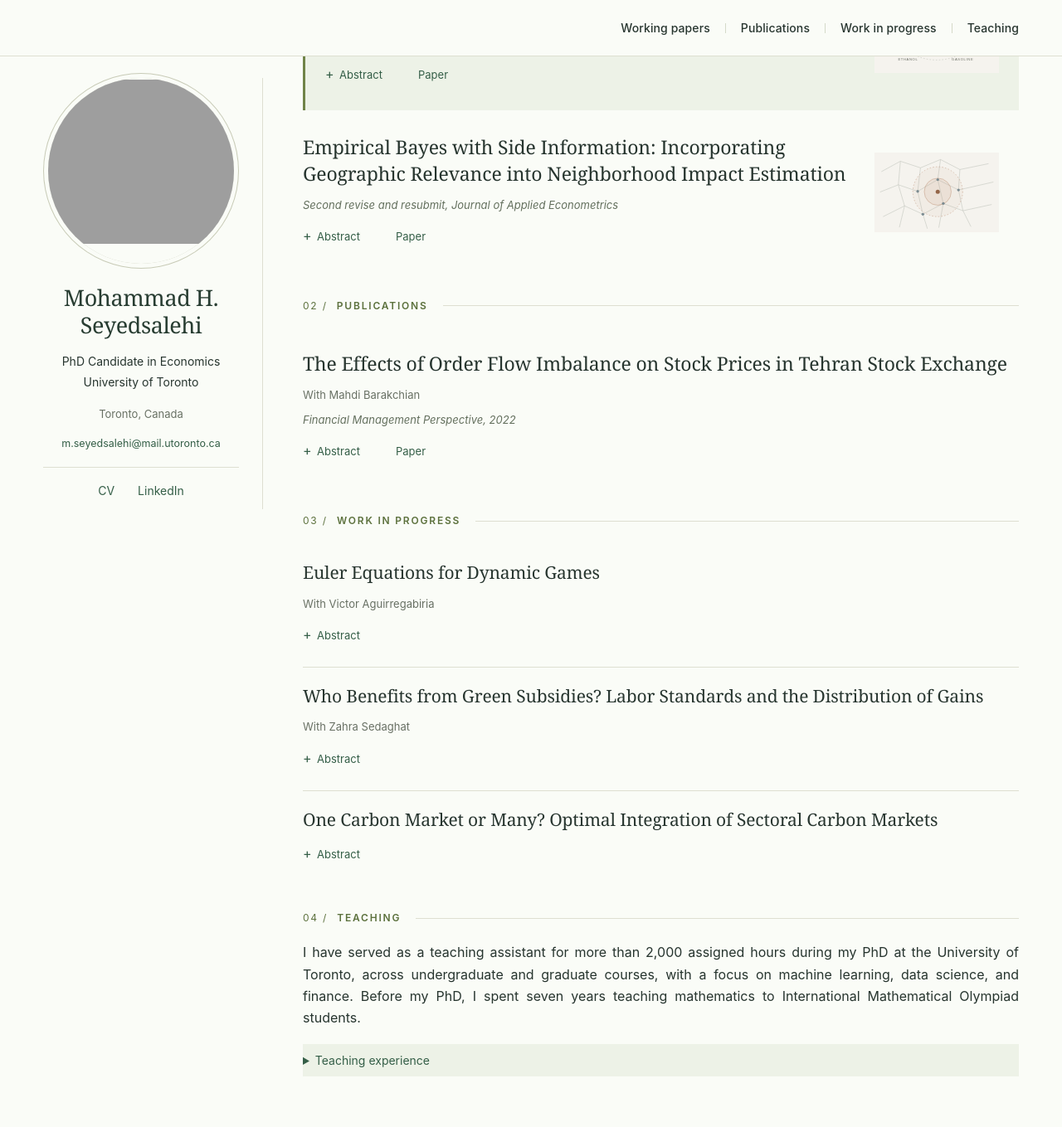
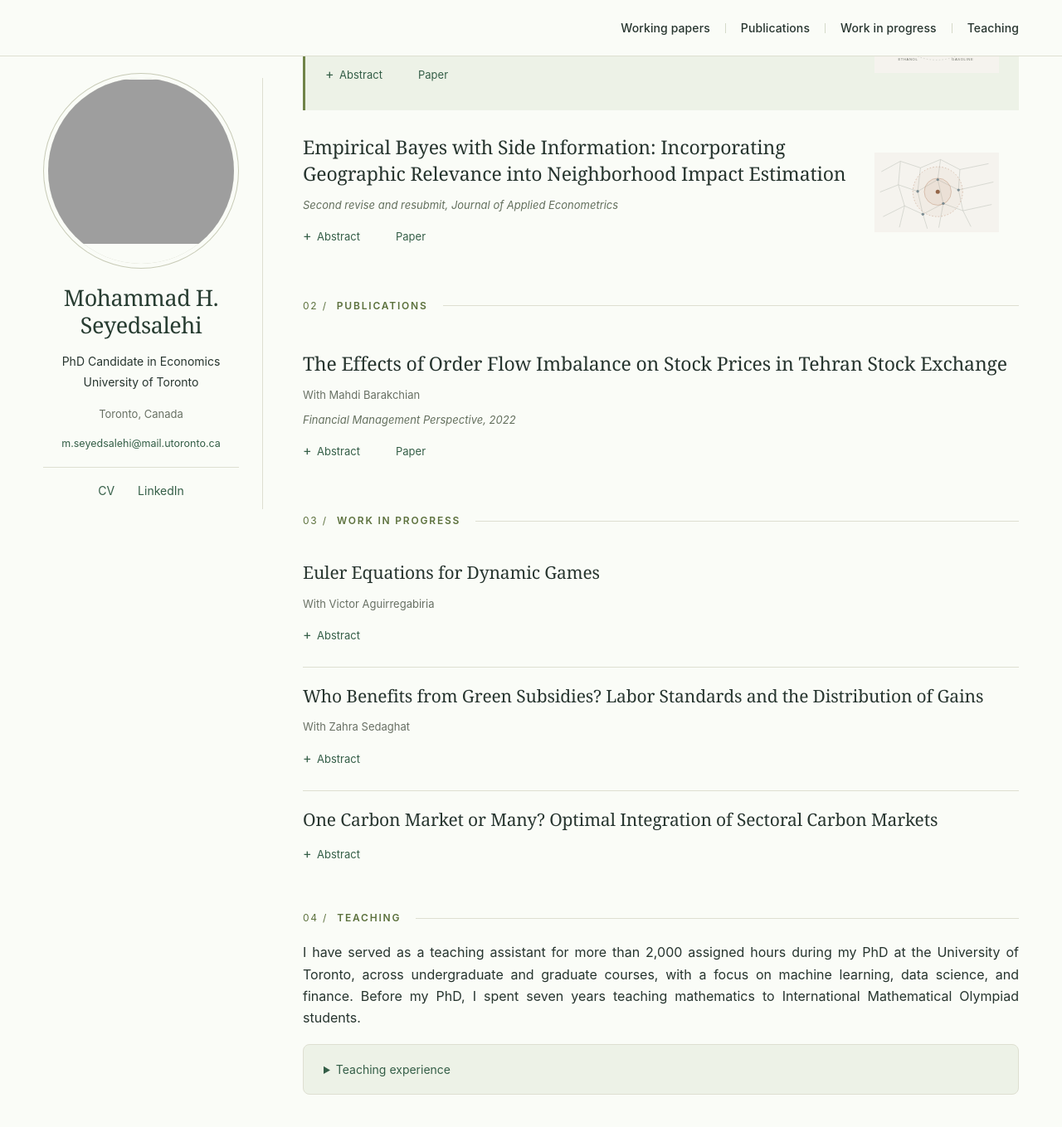
Before and after one commit to smhssalehi/smhssalehi.github.io, a Jekyll site: the page built from _pages/about.md, in a window 1280 px wide and 1400 px high, scrolled down 430 px. Shown: the top 1359 px of the window at 83% size. Built offline with Jekyll 4.4.1, drawn with Linux system fonts in a browser that asks for light colours; grey boxes are pictures that could not be loaded.

Commit message:
Add breathing room inside teaching disclosure

```diff
--- a/_layouts/academic.html
+++ b/_layouts/academic.html
@@ -11,7 +11,7 @@
   <meta property="og:type" content="website">
   <meta property="og:url" content="{{ page.url | absolute_url }}">
   <link rel="icon" href="{{ '/images/initials.svg' | relative_url }}" type="image/svg+xml">
-  <link rel="stylesheet" href="{{ '/assets/css/academic.css' | relative_url }}?v=20261031-green-medium">
+  <link rel="stylesheet" href="{{ '/assets/css/academic.css' | relative_url }}?v=20261121-teaching-spacing">
 </head>
 <body>
   <a class="skip-link" href="#main">Skip to content</a>
--- a/assets/css/academic.css
+++ b/assets/css/academic.css
@@ -683,7 +683,16 @@ html { scroll-padding-top: calc(var(--header-offset) + 22px); }
 .navigation li a:hover, .navigation li a:focus-visible { color:#345d49; }
 .navigation li + li::before { background:#d5dac9; }
 .profile-name a { color:#283d32; }
-.teaching-details { background:var(--warm); border-color:var(--line); }
+.teaching-details {
+  background: var(--warm);
+  border: 1px solid var(--line);
+  border-radius: 8px;
+  padding: 10px clamp(16px, 3vw, 24px);
+}
+.teaching-details summary { padding: 8px 0; }
+.teaching-details .teaching-list { margin: 6px 0 8px; }
+.teaching-details .teaching-list li { padding: 13px 0; overflow-wrap: break-word; }
+.teaching-details .teaching-list li:last-child { border-bottom: 0; }
 
 :root{--accent:#64743d;--link:#345e47;--paper:#fafcf7;--warm:#edf2e7}.masthead{background:#fafcf7}.paper-card.featured{background:#edf2e7;border-left-color:#708348}.portrait{object-position:50% 10%}.section-heading{color:#5c713d}
 .profile .portrait{box-sizing:border-box;object-position:0 0;object-fit:cover;padding:224px 0 0;background-image:url('/images/portrait-green.png');background-size:132% auto;background-position:50% 17%;background-repeat:no-repeat}@media(max-width:1050px){.profile .portrait{padding-top:200px}}@media(max-width:760px){.profile .portrait{padding-top:224px;width:224px;height:224px}}
```
